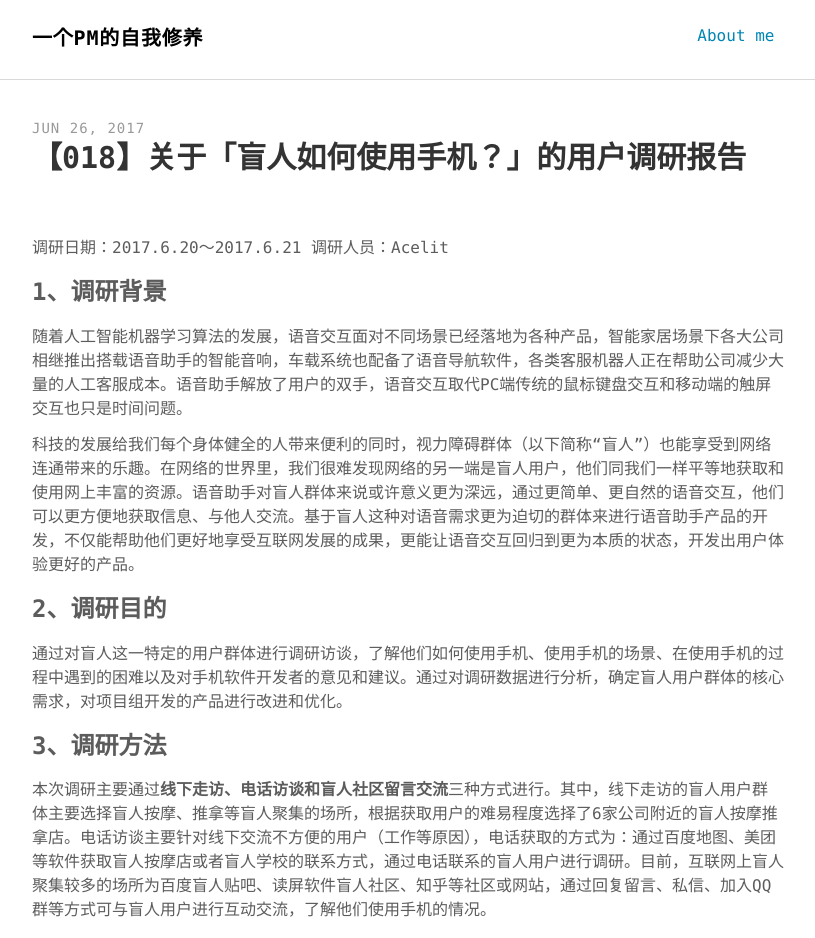
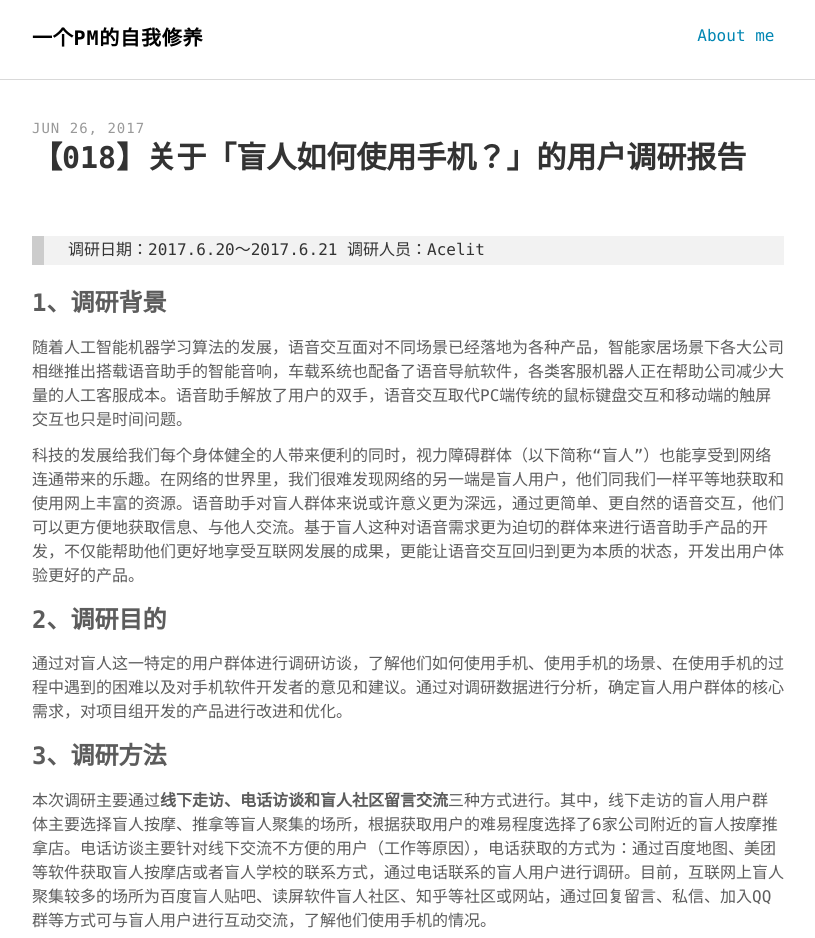
Before and after one commit to iamzx/iamzx.github.io, a Jekyll site: the page built from _posts/2017-06-26-report-of-How-the-blind-use-phone.md, in a window 1280 px wide. Shown: the top 938 px of the page, without its empty margins (232-1047 px from the left). Built offline with Jekyll 4.4.1, drawn with Linux system fonts in a browser that asks for light colours.

```diff
--- a/_posts/2017-06-26-report-of-How-the-blind-use-phone.md
+++ b/_posts/2017-06-26-report-of-How-the-blind-use-phone.md
@@ -6,7 +6,7 @@ description: "关于「盲人如何使用手机？」的用户调研报告"
 keywords: "用户调研"
 ---
 
-调研日期：2017.6.20～2017.6.21
+>调研日期：2017.6.20～2017.6.21
 调研人员：Acelit
 
 ### 1、调研背景
```
